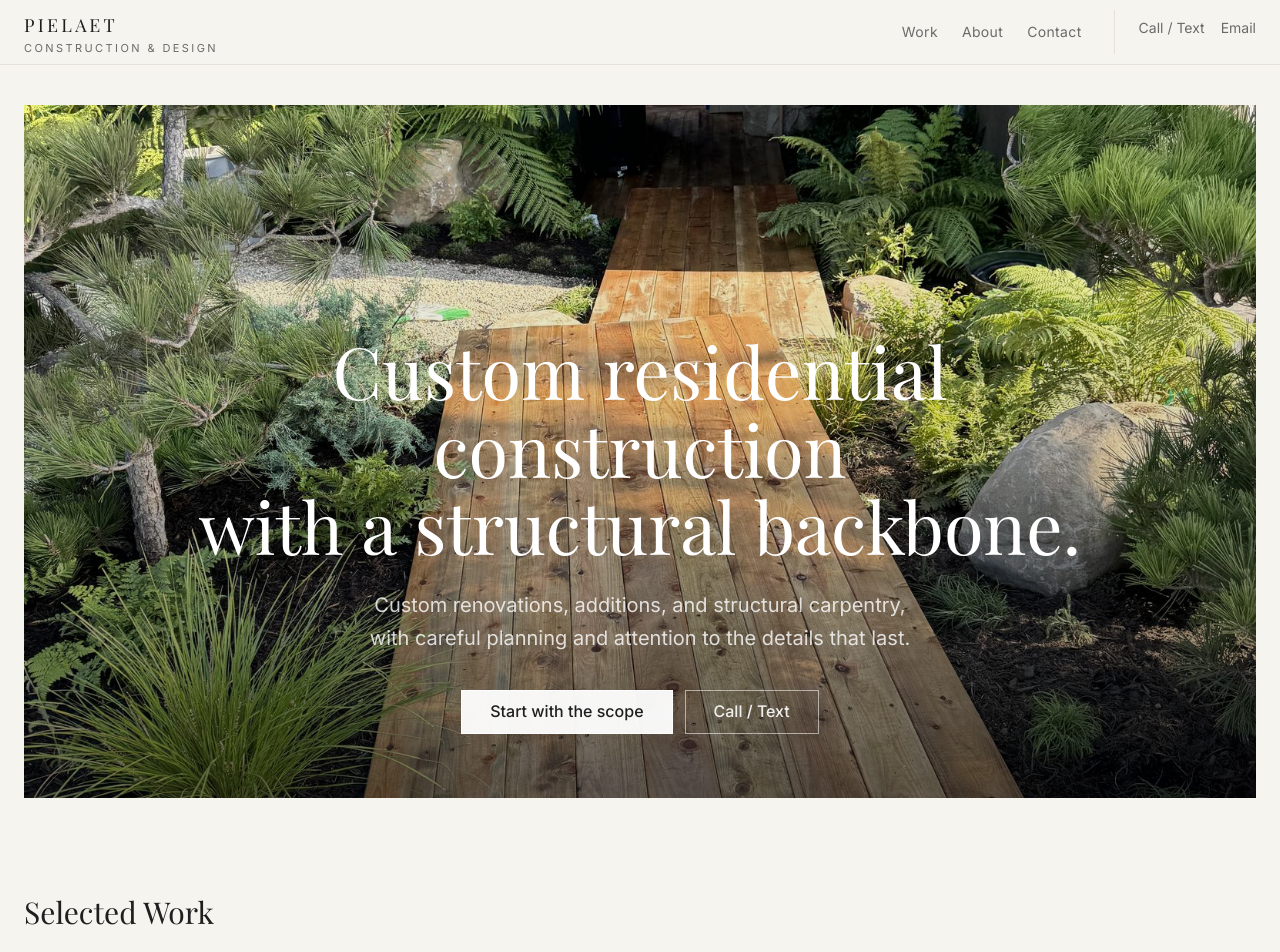
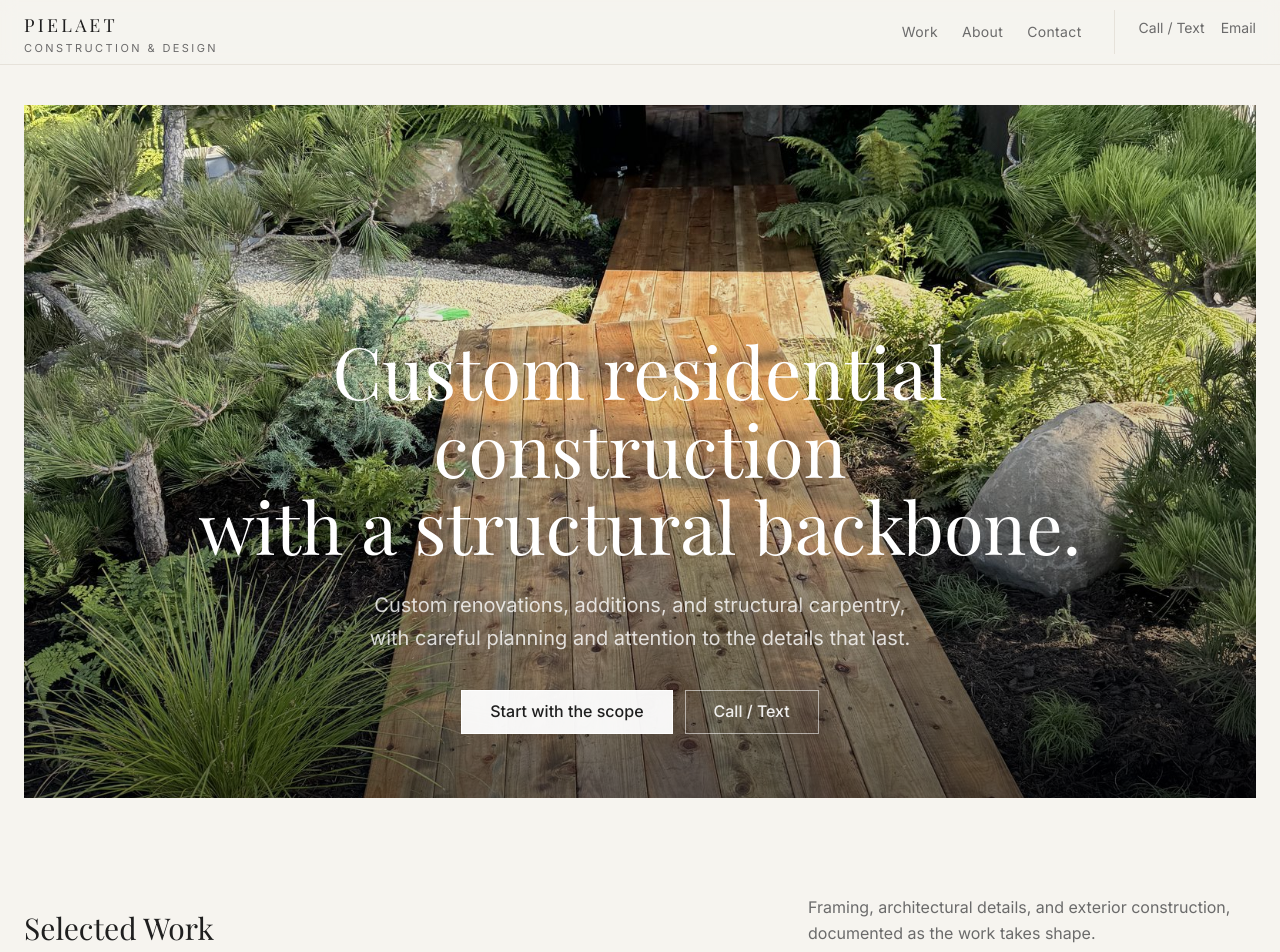
Before and after one commit to peterpielaetstrayer/christian, a Next.js app: page / in a window 1280 px wide. Shown: the top 952 px of the page. Built offline with nearby package versions, Linux system fonts and the light colour scheme; a web font is replaced by a local one.

Commit message:
Expose complete portfolio curation in preview and refine homepage work introduction

```diff
--- a/app/page.tsx
+++ b/app/page.tsx
@@ -33,16 +33,19 @@ export default function Home() {
         {isPhotoReviewPreview && (
           <section aria-label="Preview changes" className="mx-auto max-w-7xl px-6 pt-6">
             <div className="border border-border bg-muted/40 px-5 py-4 text-sm sm:px-6">
-              <p className="font-medium text-foreground">Photo review preview — October 2026</p>
+              <p className="font-medium text-foreground">Portfolio curation preview — October 2026</p>
               <p className="mt-1 leading-relaxed text-secondary">
-                The homepage has intentionally not changed. Review the updated photography directly on these two project pages:
+                This private draft now presents eight photo-supported studies, with six featured below. The three entries using recycled project imagery have been held for verification. Start with the full work index or inspect the newly curated studies:
               </p>
               <div className="mt-3 flex flex-wrap gap-x-7 gap-y-2">
-                <Link href="/work/custom-timber-framework" className="underline underline-offset-4 hover:text-accent">
-                  Revised Timber Framework photographs
+                <Link href="/work" className="underline underline-offset-4 hover:text-accent">
+                  View all eight studies
                 </Link>
-                <Link href="/work/groin-vault-detail-work#gallery" className="underline underline-offset-4 hover:text-accent">
-                  Revised Groin Vault gallery
+                <Link href="/work/circular-arch-window" className="underline underline-offset-4 hover:text-accent">
+                  Architectural Arches
+                </Link>
+                <Link href="/work/outdoor-shed" className="underline underline-offset-4 hover:text-accent">
+                  Custom Outdoor Shed
                 </Link>
               </div>
             </div>
@@ -91,9 +94,14 @@ export default function Home() {
 
         {/* Featured Work */}
         <section className="mx-auto max-w-7xl px-6 py-16 md:py-24">
-          <h2 className="mb-10 font-serif text-2xl text-foreground sm:text-3xl md:mb-16">
-            Selected Work
-          </h2>
+          <div className="mb-10 flex flex-col justify-between gap-3 sm:mb-12 md:mb-16 md:flex-row md:items-end">
+            <h2 className="font-serif text-2xl text-foreground sm:text-3xl">
+              Selected Work
+            </h2>
+            <p className="max-w-md text-sm leading-relaxed text-secondary sm:text-base">
+              Framing, architectural details, and exterior construction, documented as the work takes shape.
+            </p>
+          </div>
 
           <div className="grid gap-10 sm:grid-cols-2 lg:grid-cols-3 lg:gap-12">
             {featuredProjects.map((project) => (
```
